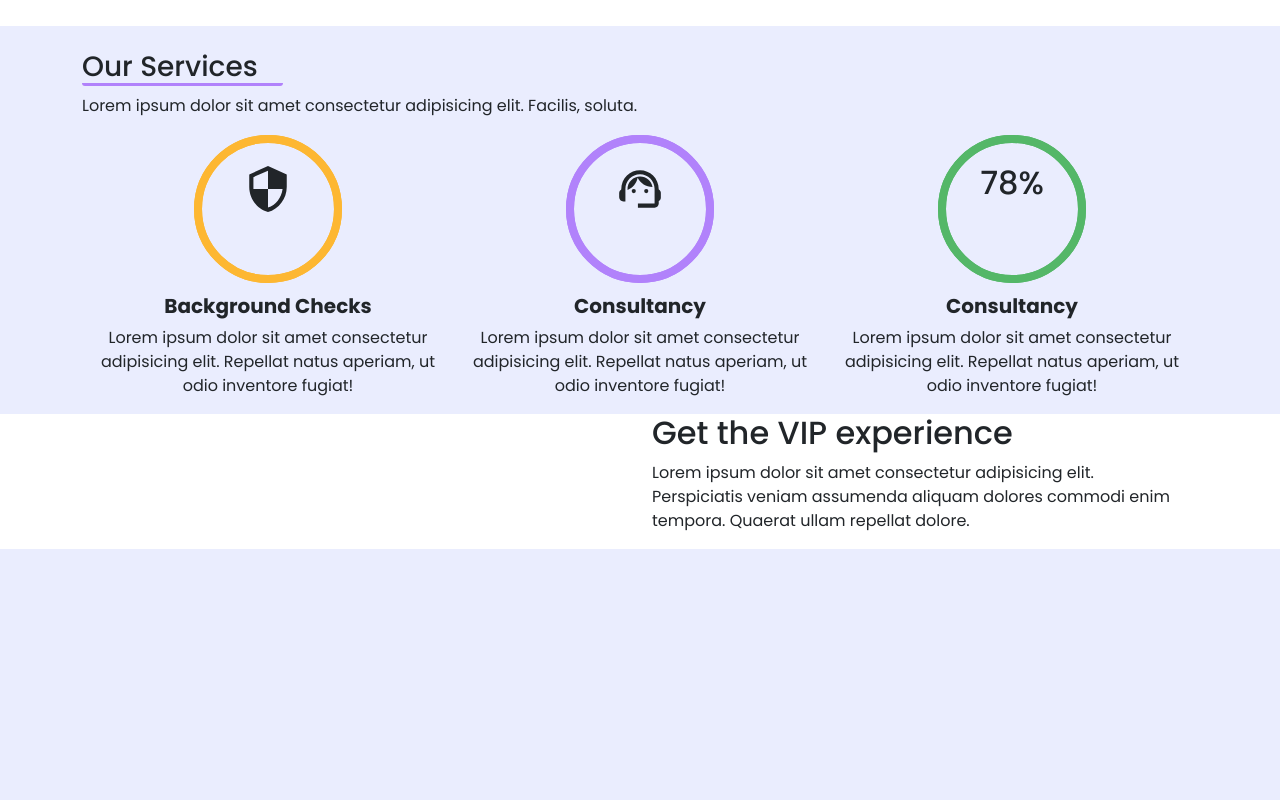
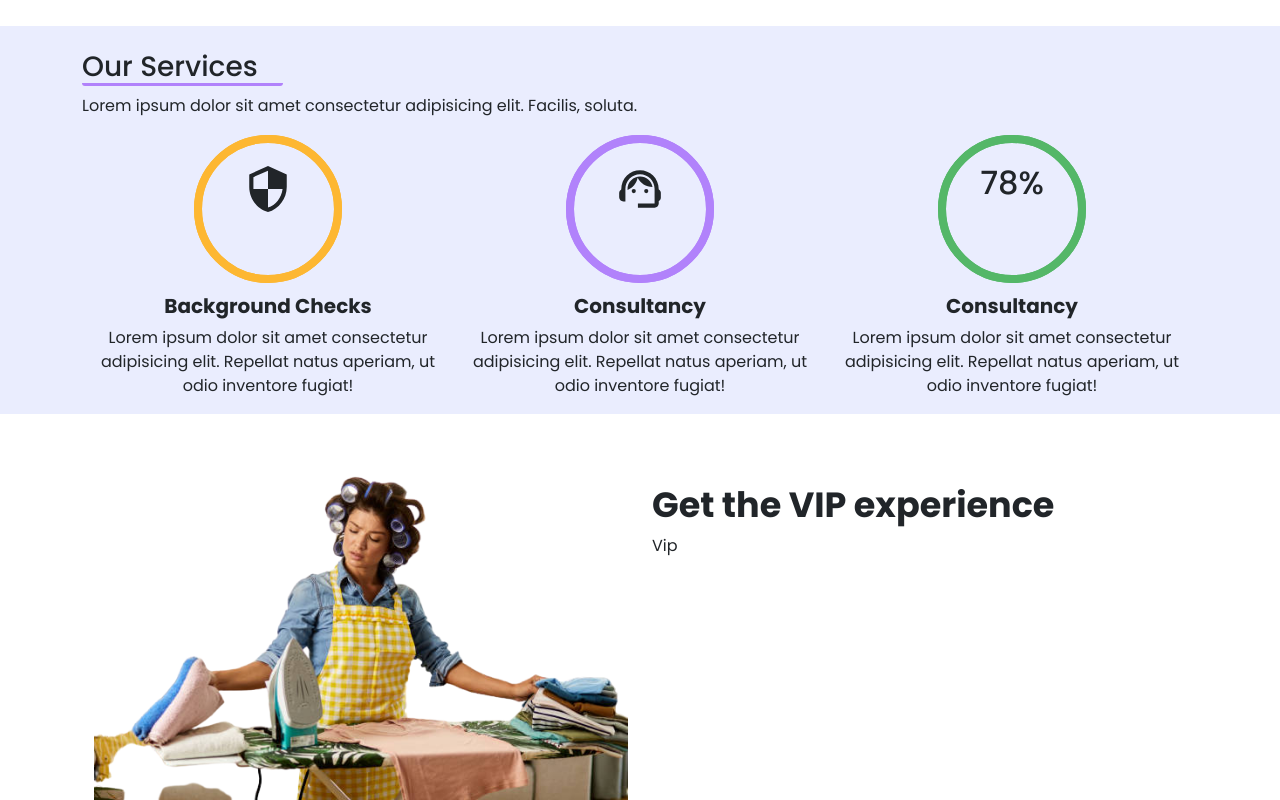
Before and after one commit to Marcos8060/H2, a React (Create React App) app: page / in a window 1280 px wide. Shown: the part 1178-1978 px from the top of the page. Before the commit the page ends 1727 px from the top, so only its background shows below. Built offline with nearby package versions, Linux system fonts and the light colour scheme; the HTML template or start-up script is replaced by a standard one.

Commit message:
made a minor change

```diff
--- a/src/components/Vip.css
+++ b/src/components/Vip.css
@@ -1,3 +1,9 @@
 .app_vip{
     background: #ffffff;
+    padding-top: 30px;
 }
+.vip_title{
+    font-weight: bold;
+    font-size: 35px;
+    margin-top: 5vh;
+}
--- a/src/components/Vip.js
+++ b/src/components/Vip.js
@@ -1,5 +1,6 @@
 import React from 'react';
 import './Vip.css'
+import maid2 from '../Images/maid3.png'
 
 function Vip() {
   return (
@@ -8,12 +9,12 @@ function Vip() {
             <div class="row">
                 <div className="col-6">
                     <div className="back">
-                        <img src="" alt="" />
+                        <img className='img-fluid' src={maid2} alt="maid" />
                     </div>
                 </div>
                 <div className="col-6">
-                    <h2>Get the VIP experience</h2>
-                    <p>Lorem ipsum dolor sit amet consectetur adipisicing elit. Perspiciatis veniam assumenda aliquam dolores commodi enim tempora. Quaerat ullam repellat dolore.</p>
+                    <h2 className='vip_title'>Get the VIP experience</h2>
+                    <p>Vip</p>
                 </div>
             </div>
           </div>
```
Also changed, not shown: src/Images/maid2.png (added), src/Images/maid3.png (added).
